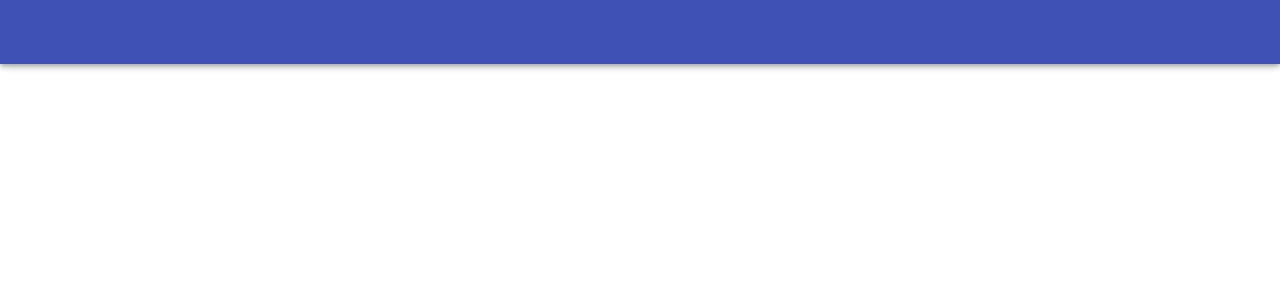
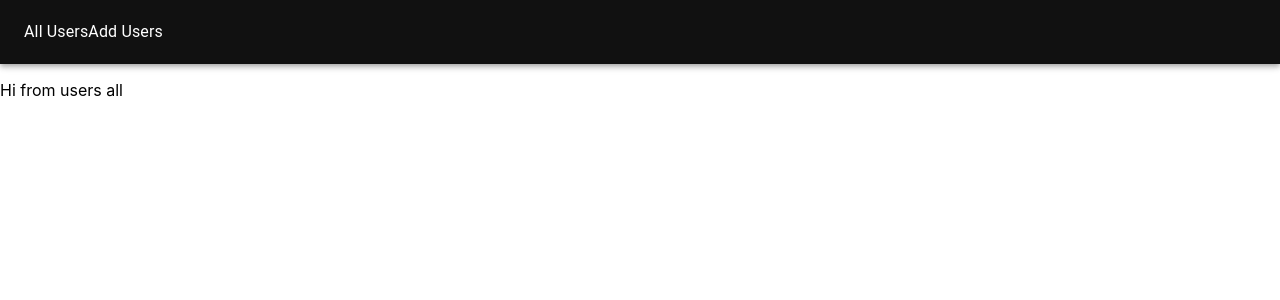
Before and after one commit to BucBharat/frontend_react, a React (Create React App) app: page / in a window 1280 px wide. Shown: the top 300 px of the page. Built offline with nearby package versions, Linux system fonts and the light colour scheme.

Commit message:
Added some basic changes in App.js

```diff
--- a/src/App.js
+++ b/src/App.js
@@ -1,11 +1,14 @@
 import logo from './logo.svg';
 import NavBar from './components/NavBar';
+import AllUsers from './components/AllUsers';
+import AddUser from './components/AddUser';
 import './App.css';
 
 function App() {
   return (
     <div>
       <NavBar />
+      <AllUsers />
     </div>
   );
 }
--- /dev/null
+++ b/src/components/AddUser.jsx
@@ -0,0 +1,5 @@
+const AddUser = () => {
+  return <p>Hi from add users</p>;
+};
+
+export default AddUser;
--- /dev/null
+++ b/src/components/AllUsers.jsx
@@ -0,0 +1,5 @@
+const AllUsers = () => {
+  return <p>Hi from users all</p>;
+};
+
+export default AllUsers;
--- a/src/components/NavBar.js
+++ /dev/null
@@ -1,11 +0,0 @@
-import { AppBar, Toolbar } from '@material-ui/core';
-
-const NavBar = () => {
-  return (
-    <AppBar>
-      <Toolbar></Toolbar>
-    </AppBar>
-  );
-};
-
-export default NavBar;
--- /dev/null
+++ b/src/components/NavBar.jsx
@@ -0,0 +1,20 @@
+import { AppBar, Toolbar, Typography, makeStyles } from '@material-ui/core';
+
+const useStyle = makeStyles({
+  header: {
+    background: '#111111',
+  },
+});
+const NavBar = () => {
+  const classes = useStyle();
+  return (
+    <AppBar className={classes.header} position="static">
+      <Toolbar>
+        <Typography>All Users</Typography>
+        <Typography>Add Users</Typography>
+      </Toolbar>
+    </AppBar>
+  );
+};
+
+export default NavBar;
```
